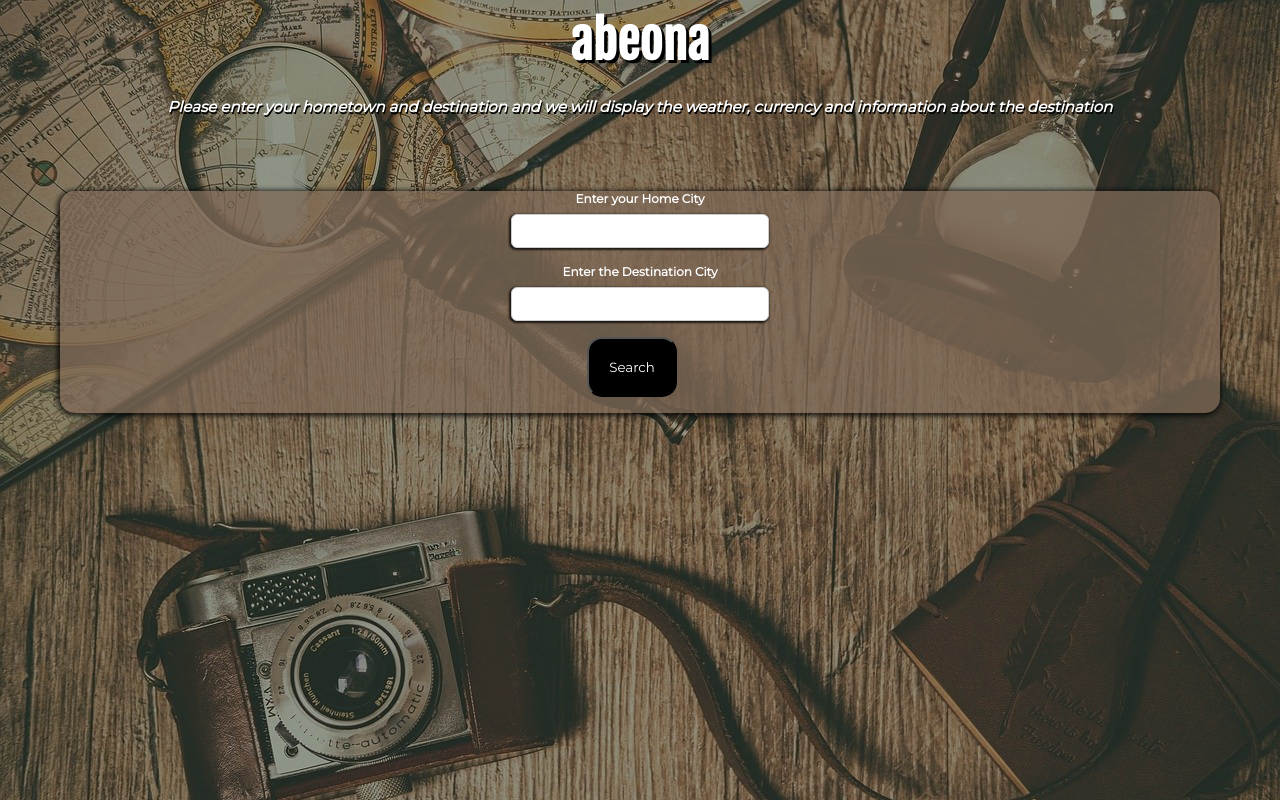
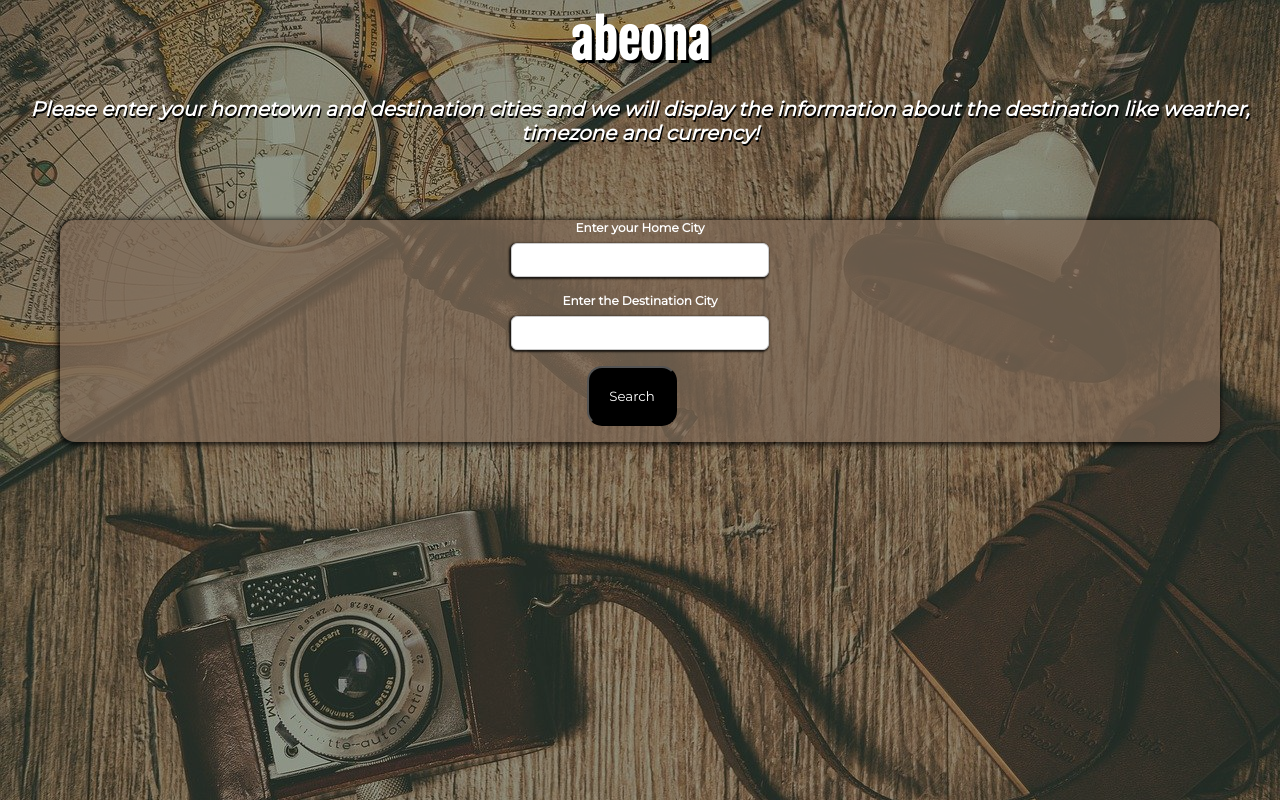
Before and after one commit to dguedea/travel-app-abeona, a React (Create React App) app in the folder abeona/: page / in a window 1280 px wide. Built offline with nearby package versions, Linux system fonts and the light colour scheme.

Commit message:
adjusting wording & styles

```diff
--- a/abeona/src/App.js
+++ b/abeona/src/App.js
@@ -42,8 +42,8 @@ function App() {
     <React.Fragment>
       <h1>abeona</h1>
       <h2 className="description">
-        Please enter your hometown and destination and we will display the
-        weather, currency and information about the destination
+        Please enter your hometown and destination cities and we will display the
+        information about the destination like weather, timezone and currency!
       </h2>
       <CityForm
         onCitySearch={citySearchHandler}
--- a/abeona/src/components/TimeZoneOutput.css
+++ b/abeona/src/components/TimeZoneOutput.css
@@ -15,25 +15,21 @@
   }
 
   .clock {
-    display: inline-block;
-    padding: 1rem 0rem;
     vertical-align:middle;
-    text-align: right;
+    text-align: center;
+    margin-bottom:20px;
   }
 
   .city-time-description {
-    display: inline-block;
-    padding: 1rem 0rem;
+    /* padding: 1rem 0rem; */
     vertical-align:middle;
-    text-align: left;
+    text-align: center;
     font-size:20px;
+    margin-bottom:20px;
   }
 
   .clock-image {
-    width: 20%;
+    width: 15%;
     height: auto;
-    display: inline-block;
-    padding: 1rem 0rem;
-    vertical-align:middle;
-    text-align: center;
+    justify-content: center;
   }
--- a/abeona/src/index.css
+++ b/abeona/src/index.css
@@ -27,7 +27,7 @@ h1 {
   font-style: italic;
   color: #ffffff;
   text-shadow: 1px 2px 0 black;
-  font-size: 15px;
+  font-size: 20px;
   padding: 15px;
 }
 
```
